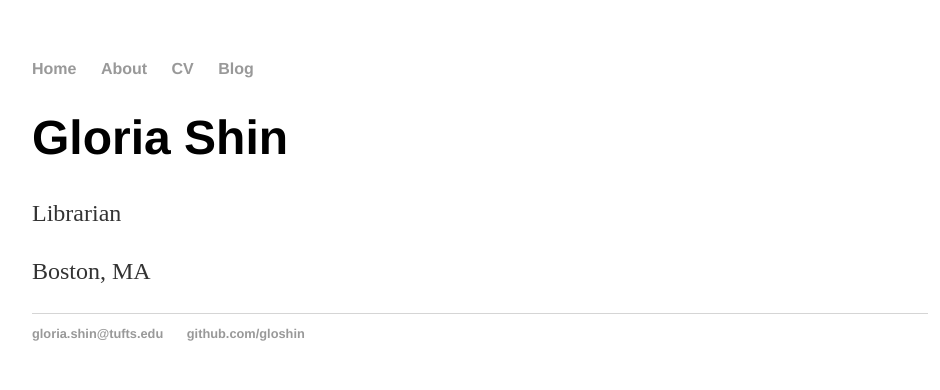
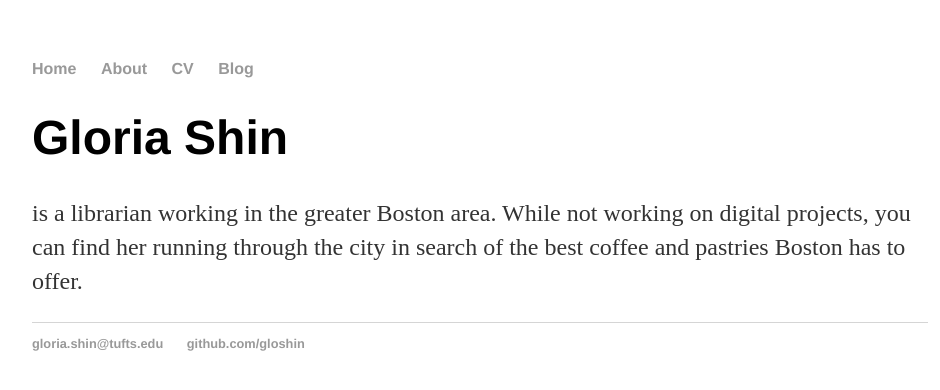
Before and after one commit to gloshin/gloriashin.github.io, a Jekyll site: the page built from index.html, in a window 1280 px wide. Shown: the top 390 px of the page, without its empty margins (160-1100 px from the left). Built offline with Jekyll 4.4.1, drawn with Linux system fonts in a browser that asks for light colours.

Commit message:
Update index.html

```diff
--- a/index.html
+++ b/index.html
@@ -3,6 +3,4 @@ layout: default
 title: Hank Quinlan, Horrible Cop
 ---
 <div class="blurb">
-	<h1>Gloria Shin</h1>
-	<p>Librarian</p>
-	<p>Boston, MA</p>
+	<h1>Gloria Shin</h1><p>is a librarian working in the greater Boston area. While not working on digital projects, you can find her running through the city in search of the best coffee and pastries Boston has to offer.</p>
```
